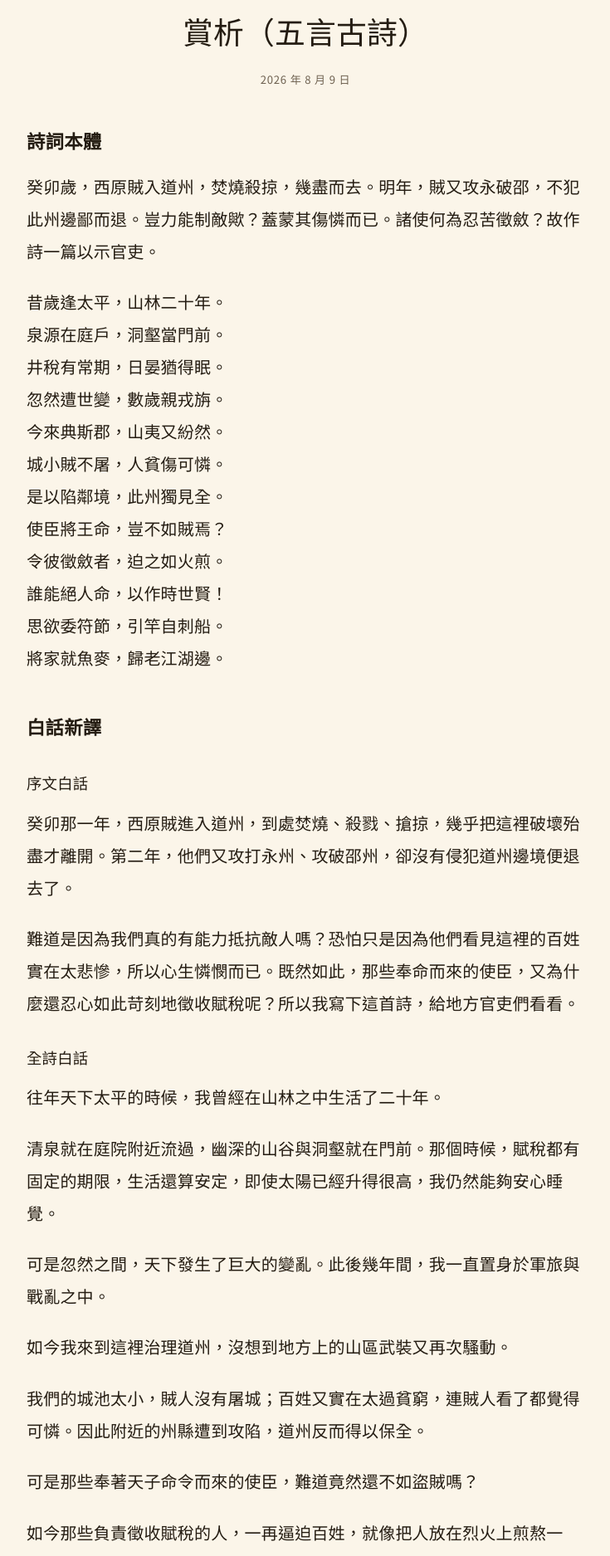
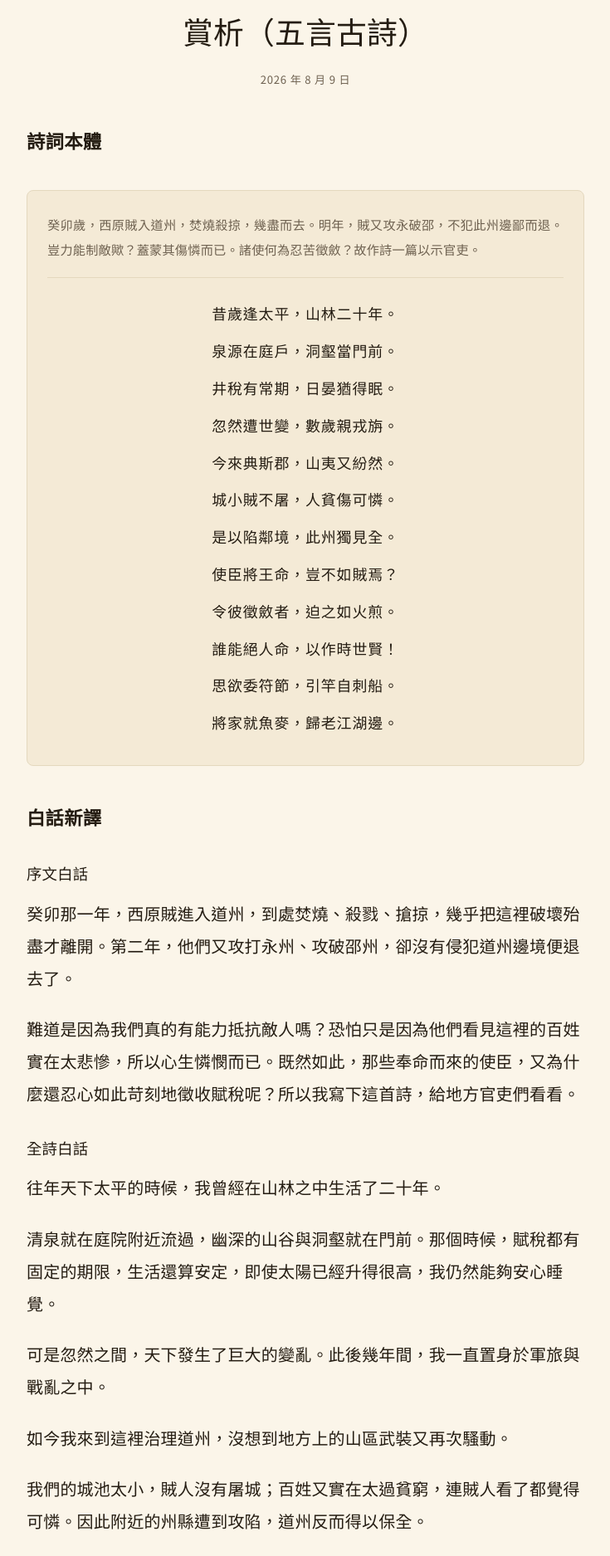
Before and after one commit to herbmagicliu-ops/blog, a Jekyll site: the page built from _posts/tang300/2026-08-09-yuanjie-zeitui-shiguanli.md, in a window 1280 px wide. Shown: the part 509-2384 px from the top of the page at 83% size, without its empty margins (272-1007 px from the left). Built offline with Jekyll 4.4.1, drawn with Linux system fonts in a browser that asks for light colours.

Commit message:
Add files via upload

```diff
--- a/assets/css/style.css
+++ b/assets/css/style.css
@@ -195,3 +195,8 @@ a:focus-visible,.nav a:focus-visible{ outline:2px solid var(--amber-lit); outlin
 .cluster__list li{ margin:.4rem 0; }
 .cluster__list a{ color:var(--text); border-bottom:1px solid var(--line); }
 .cluster__list a:hover{ color:var(--amber); border-color:var(--amber); }
+
+/* ===== 詩詞區塊（古文學／詩詞賞析） ===== */
+.poem{ margin:2.2rem 0; padding:1.7rem 1.5rem; background:var(--paper-2); border:1px solid var(--line); border-radius:8px; }
+.poem__preface{ margin:0 0 1.2rem; padding-bottom:1.1rem; border-bottom:1px solid var(--line); color:var(--muted); font-size:.95rem; line-height:1.95; text-align:justify; }
+.poem__body{ text-align:center; font-size:1.12rem; line-height:2.5; letter-spacing:.05em; color:var(--text); }
```
